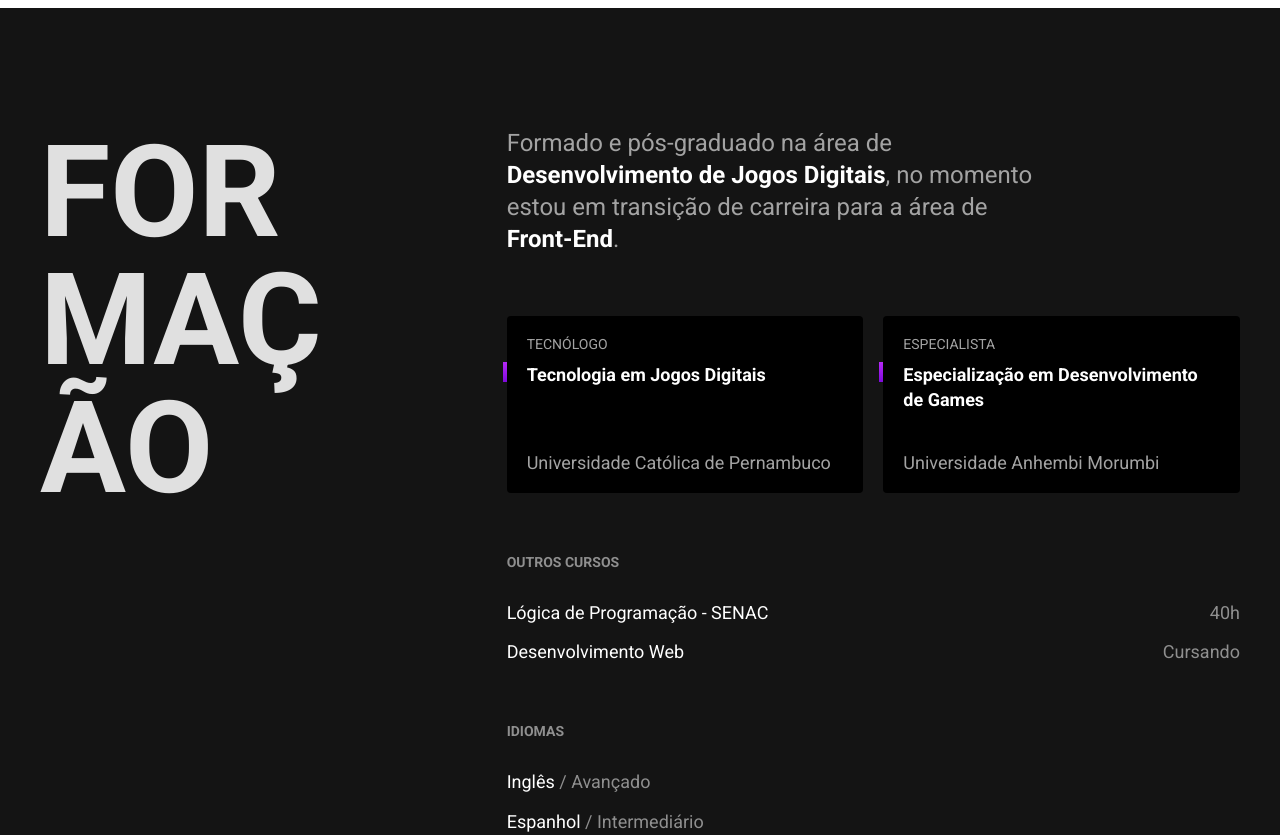
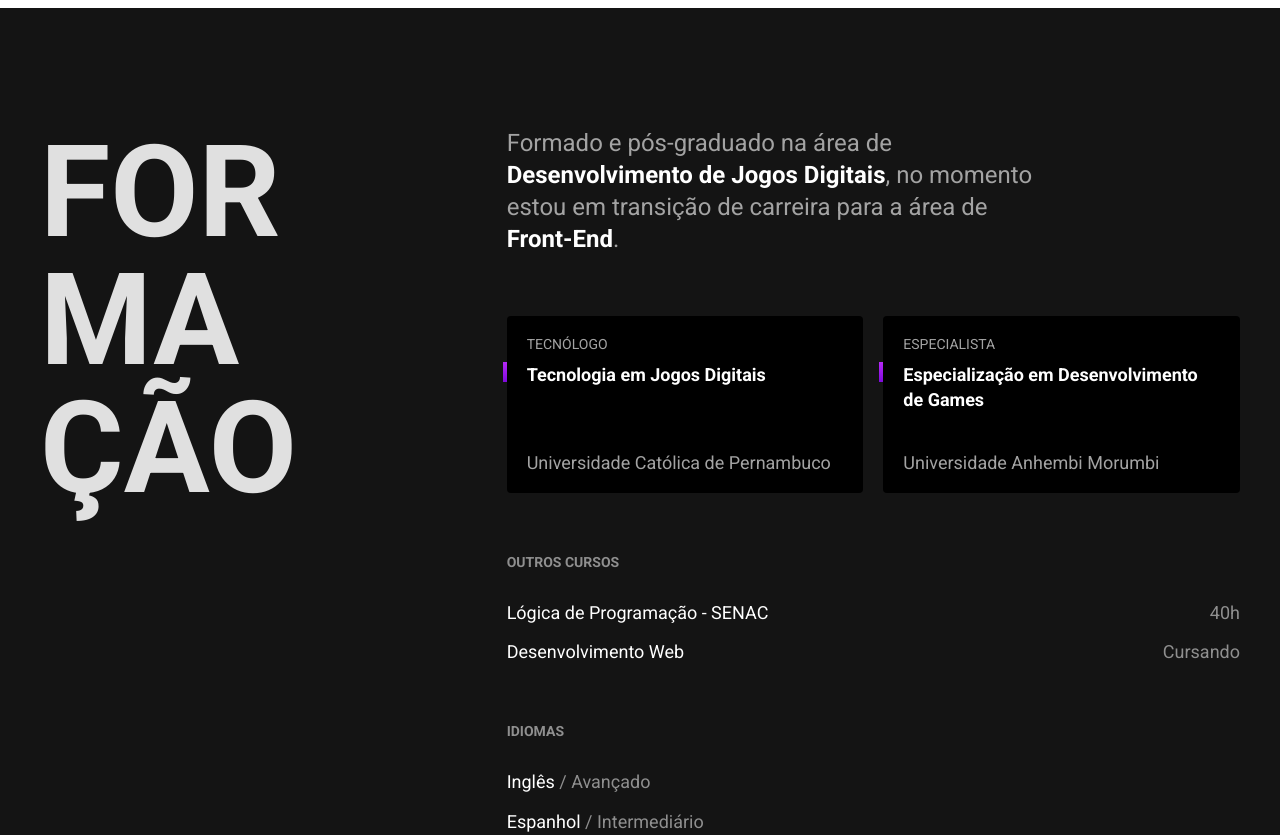
Before and after one commit to wagnerprestrelo/wagnerprestrelo.github.io, a plain HTML site: page index.html in a window 1280 px wide. Shown: the part 1100-1935 px from the top of the page. Drawn offline with Linux system fonts and the light colour scheme.

Commit message:
Formatação CSS

```diff
--- a/css/formacao.css
+++ b/css/formacao.css
@@ -26,7 +26,7 @@
 
 .formacao .subtitulo {
     color: #e0e0e0;
-    max-width: 4ch;
+    max-width: 3.5ch;
 }
 
 .formacao-texto {
--- a/css/global.css
+++ b/css/global.css
@@ -28,7 +28,7 @@ img {
     line-height: 1;
     text-transform: uppercase;
     word-break: break-all;
-    max-width: 5ch;
+    max-width: 4.5ch;
 }
 
 @media (max-width: 800px) {
```
